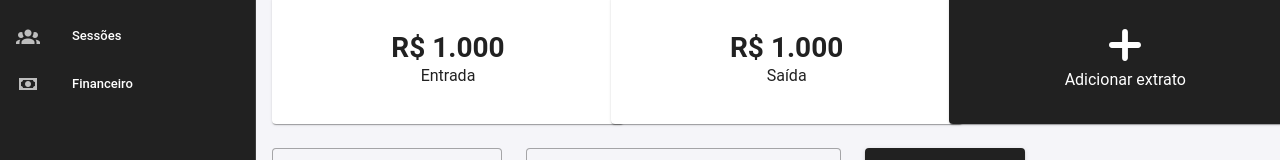
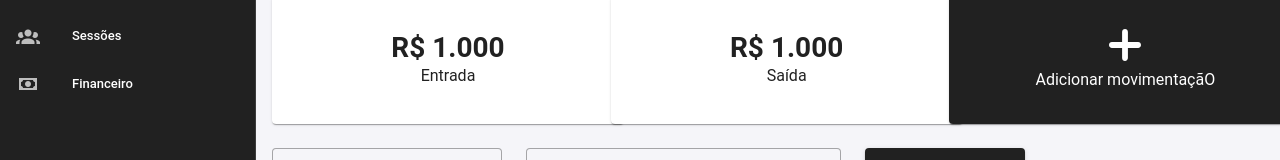
Before and after one commit to ThalesMonteir0/care-central-vue, a Vue app: page /financeiro in a window 1280 px wide. Shown: the part 132-292 px from the top of the page. Built offline with nearby package versions, Linux system fonts and the light colour scheme; what webfontloader would draw is missing.

Commit message:
fix: ajustando nome do card add tela financial

```diff
--- a/src/views/financial.vue
+++ b/src/views/financial.vue
@@ -33,7 +33,7 @@ const page = ref(1)
       <card-quantity quantity="R$ 1.000" description="Saída"/>
     </v-col>
     <v-col cols="12" md="4">
-      <card-add description="Adicionar extrato"/>
+      <card-add description="Adicionar movimentaçãO"/>
     </v-col>
   </v-row>
 
```
